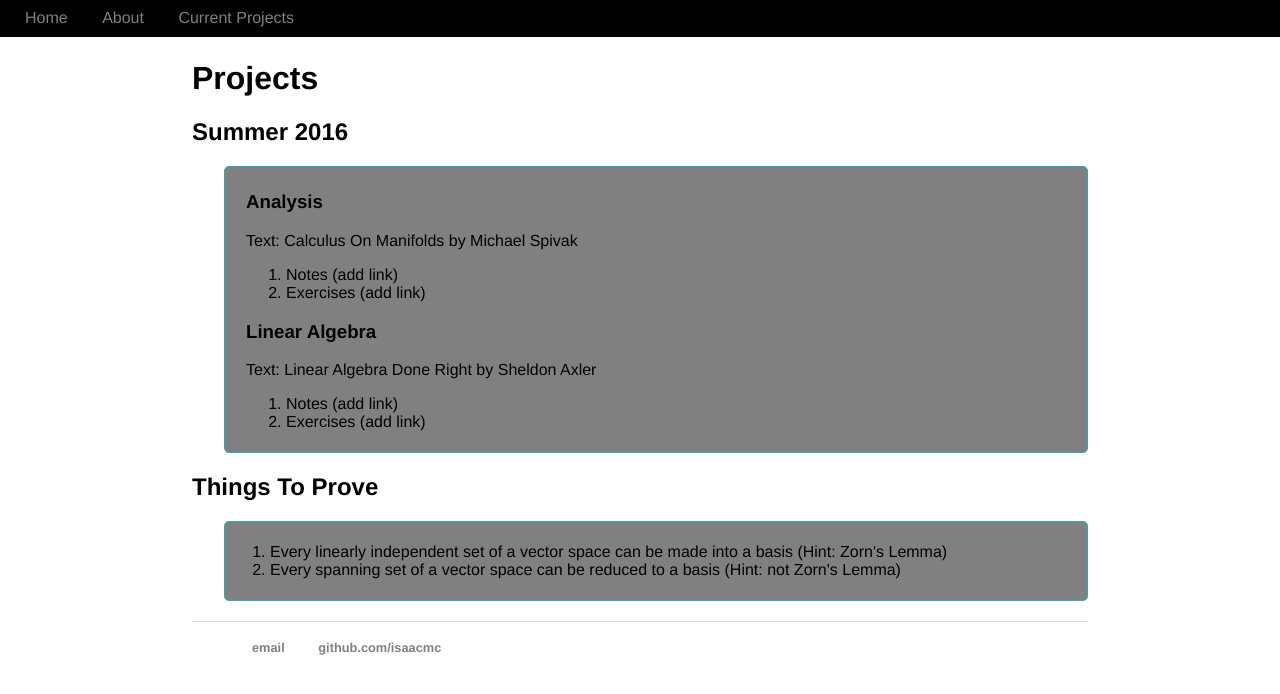
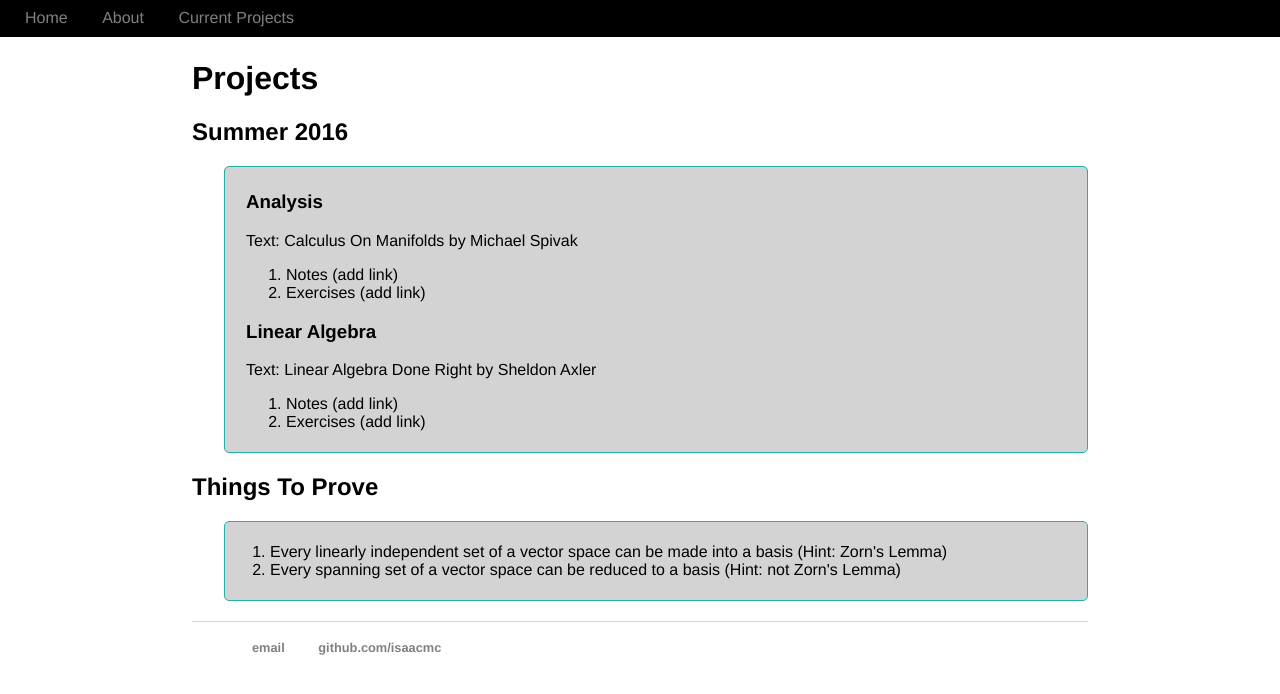
Before and after one commit to isundberg/isaacmc.github.io, a Jekyll site: the page built from projects/index.html, in a window 1280 px wide. Shown: the top 694 px of the page. Built offline with Jekyll 4.4.1, drawn with Linux system fonts in a browser that asks for light colours.

Commit message:
Update main.css

```diff
--- a/css/main.css
+++ b/css/main.css
@@ -71,7 +71,7 @@ ul.posts li {
     border: 1px;
     border-style: solid;
     border-color: lightseagreen;
-    background: gray;
+    background: lightgray;
     padding: 5px;
 }
 
```
